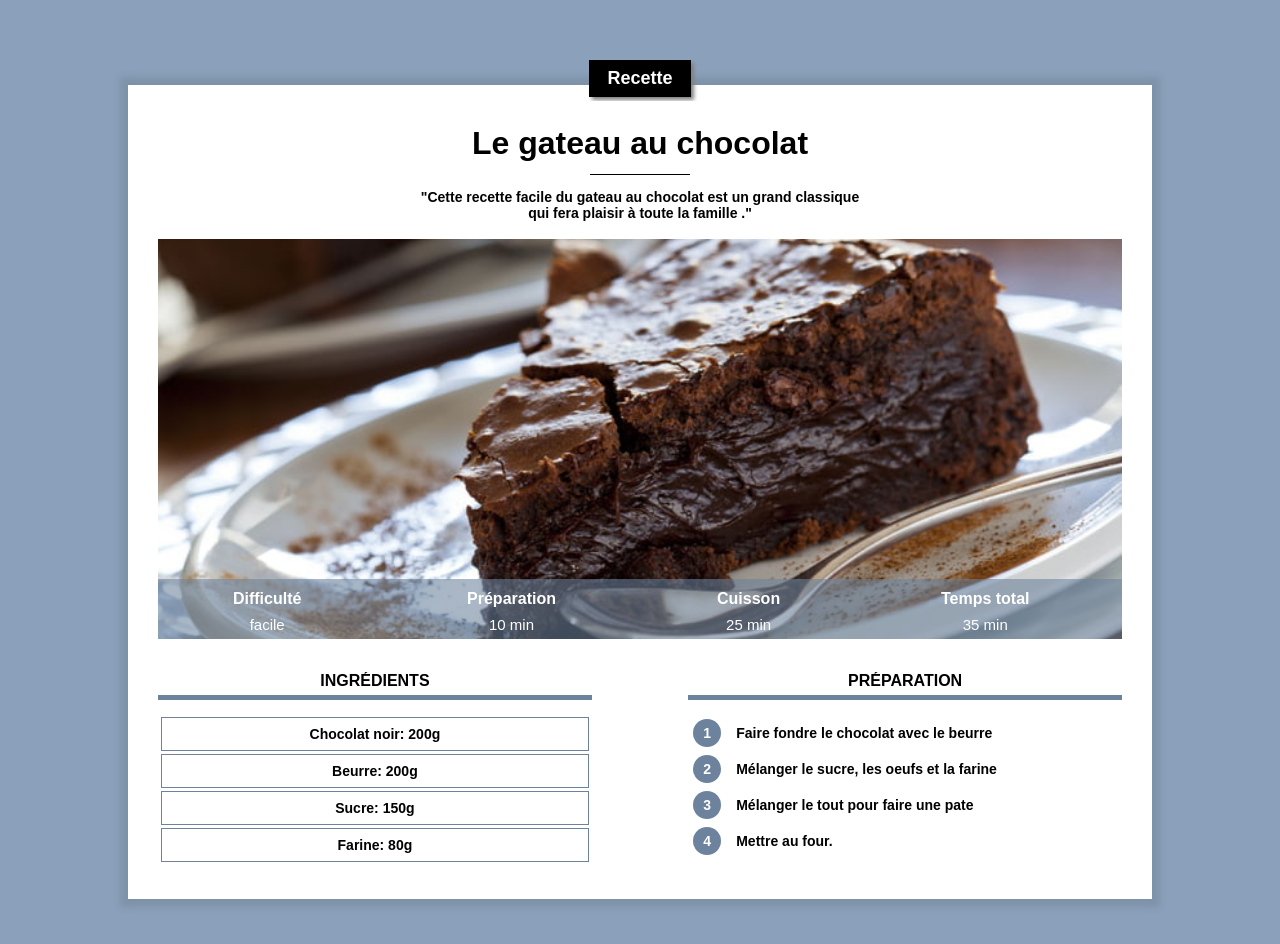
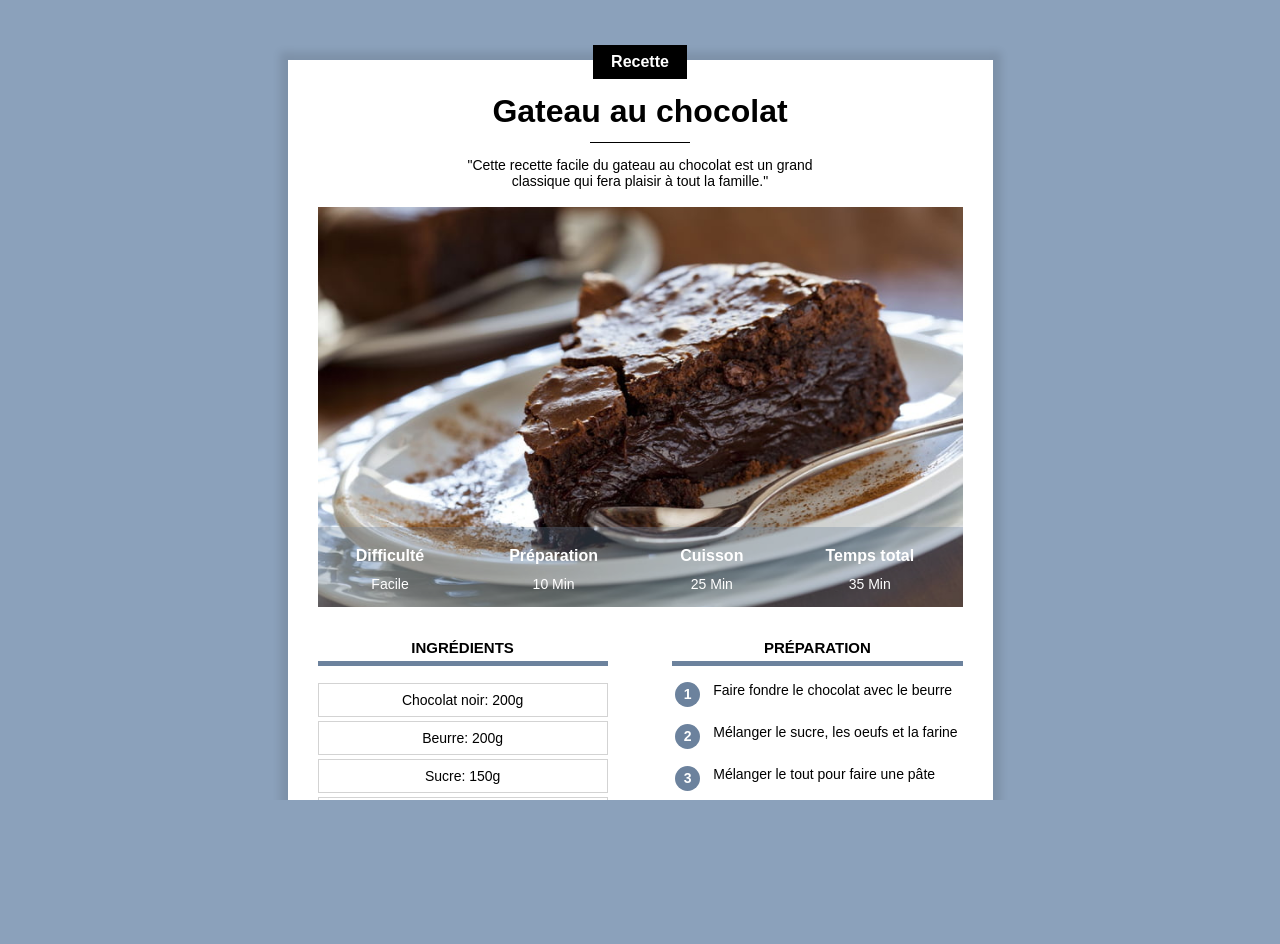
Before and after one commit to Pogo64/site_recettes, a plain HTML site: page index.html in a window 1280 px wide. After the commit the page ends 800 px from the top, so only its background shows below. Drawn offline with Linux system fonts and the light colour scheme.

Commit message:
Add files via upload

```diff
--- a/index.html
+++ b/index.html
@@ -1,26 +1,30 @@
 <!DOCTYPE html>
 <html lang="fr">
     <head>
-        <title>Gateau au chocolat</title> <!-- Titre de l'onglet à Modifier -->
+        <title>Gateau au chocolat</title>
         <meta charset="UTF-8">
-        <link rel="stylesheet" href="recette.css">
+        <meta name="viewport" content="width=device-width, initial-scale=1.0">
+        <link rel="stylesheet" href="recette.css"/>
     </head>
     <body>
-            <div class="centrer categorie">
+        <div class="contenu">
+
+            <div class="centre categorie">
                 <p class="categorie">Recette</p>
             </div>
 
-            <div class="contenu">
-                <h1>Le gateau au chocolat</h1>
+            <h1>Gateau au chocolat</h1>
 
             <div class="separateur"></div>
 
-                <div class="centrer">
-                    <p class="description">"Cette recette facile du gateau au chocolat est un grand classique qui fera plaisir à toute la famille ."</p>
+            <!-- Mon commentaire HTML -->
+            <div class="centre">
+                <p class="description">"Cette recette facile du gateau au chocolat est un grand classique qui fera plaisir à tout la famille."</p>
             </div>
 
             <div class="info">
-                  <img class="centrer" src="gateau.jpg">
+                <img class="centre info" src="gateau.jpg">
+
                 <table class="info">
                     <tr>
                         <th>Difficulté</th>
@@ -29,17 +33,18 @@
                         <th>Temps total</th>
                     </tr>
                     <tr>
-                            <td>facile</td>
-                            <td>10 min</td>
-                            <td>25 min</td>
-                            <td>35 min</td>
+                        <td>Facile</td>
+                        <td>10 Min</td>
+                        <td>25 Min</td>
+                        <td>35 Min</td>
                     </tr>
                 </table>
             </div>
 
-                <div class="colonneIngredients colonne">
+            <div>
+                <div class="colonne1 colonne">
                     <h2>Ingrédients</h2>
-                    <div class="textIngredients">
+                    <div class="ingredients">
                         <p>Chocolat noir: 200g</p>
                         <p>Beurre: 200g</p>
                         <p>Sucre: 150g</p>
@@ -47,17 +52,13 @@
                     </div>
                 </div>
 
-                <div class="colonnePreparation colonne">
+                <div class="colonne2 colonne">
                     <h2>Préparation</h2>
-                    <div class="textPreparation">
                     <table class="preparation">
-                            <tr><td><p class="numero">1</p></td><td class="textPreparation">Faire fondre le chocolat avec le beurre</td></tr>
-                            <tr><td><p class="numero">2</p></td><td class="textPreparation">Mélanger le sucre, les oeufs et la farine</td></tr>
-                            <tr><td><p class="numero">3</p></td><td class="textPreparation">Mélanger le tout pour faire une pate</td></tr>
-                            <tr>
-                                <td><p class="numero">4</p></td>                 <!-- J'en gardes un pour l'exemple claire de sa structure -->
-                                <td class="textPreparation">Mettre au four.</td>
-                            </tr>
+                        <tr><td><p class="numero">1</p></td><td class="preparation_etape">Faire fondre le chocolat avec le beurre</td></tr>
+                        <tr><td><p class="numero">2</p></td><td class="preparation_etape">Mélanger le sucre, les oeufs et la farine</td></tr>
+                        <tr><td><p class="numero">3</p></td><td class="preparation_etape">Mélanger le tout pour faire une pâte</td></tr>
+                        <tr><td><p class="numero">4</p></td><td class="preparation_etape">Mettre au four.</td></tr>
                     </table>
                 </div>
             </div>
--- a/recette.css
+++ b/recette.css
@@ -1,147 +1,207 @@
+/*  -------------------------  */
+/* On commence par les Mobiles */
+/* --------------------------  */
+
 * {
     overflow: auto;
 }
+
 body {
-    background-color: #8ba1bb;
+    background-color: #8BA1BB;
     font-family: Arial;
     margin: 0;
-    max-width: 1440px;
 }
 
- .centrer {
+div.contenu {
+    background-color: white;
+    margin: 40px 8px 40px 8px;
+    padding: 0px 8px 20px 8px;
+    box-shadow: 0px 0px 8px 8px rgba(0, 0, 0, 0.1);
+    overflow: visible;
+}
+
+h1 {
+    text-align: center;
+    margin-bottom: 12px;
+    margin-top: 10px;
+}
+
+p.description {
+    text-align: center;
+    max-width: 400px;
+    display: inline-block;
+    font-size: 14px;
+}
+
+/* Mon commentaire CSS */
+
+.centre {
     text-align: center;
     width: 100%;
 }
 
- h1 {
-     text-align: center;
-     font-size: 32px;
-     margin-top: 10PX;
-     margin-bottom: 12PX;
+p.categorie {
+    background-color: black;
+    color: white;
+    display: inline-block;
+    margin-top: -15px;
+    padding: 8px 18px;
+    margin-bottom: 0px;
+    font-weight: bold;
+    font-size: 16px;
 }
 
 div.categorie {
-     margin-bottom: -16px;
-     margin-top: 60px;
-
+    margin-bottom: 0px;
+    margin-top: 0px;
+    overflow: visible;
 }
 
- p.categorie {
-     background-color: black ;
-     color: #fff;
-     display: inline-block;
-     padding: 8px 18px;
-     margin-top: 0;
-     margin-bottom: 0;
-     font-weight: bold;
-     font-size: 18px;
-     box-shadow: 3px 3px 4px grey;
- }
-
- div.contenu {
-      background-color: #fff;
-      margin: 0px 10% 80px 10%;
-      padding: 30px ;
-      box-shadow: 0px 0px 8px 8px rgba(0, 0, 0, 0.1);
- }
-
- p.description {
-     display: inline-block;
-     text-align: center;
-     max-width: 450px;
-     font-weight: bold;
-     font-size: 14px;
- }
 div.separateur {
+    width: 100px;
+    height: 1px;
     background-color: black;
-     height: 1px;
-     width: 100px;
-     /* Pour centrer le trait */
     margin-left: auto;
     margin-right: auto;
 }
- img.centrer {
+
+div.info {
+    position: relative;
+}
+
+table.info {
+    position: absolute;
+    bottom:0;
+    width: 100%;
+    color: white;
+    background-color: rgba(108, 130, 156, 0.322);
+     /* height: 40px */
+}
+
+table.info td {
+    text-align: center;
+    font-size: 12px;
+    vertical-align: top;
+}
+
+table.info th {
+    font-size: 14px;
+    vertical-align: bottom;
+    padding-bottom: 8px;
+}
+
+img.info {
     display: block;
     max-height: 400px;
     object-fit: cover;
     min-height: 200px;
-     background-color: #6c829d93;
+    background-color: lightgray;
 }
 
-/* -------------------------- */
- div.info {
-     position: relative;
- }
- table.info {
-     position: absolute;
-     bottom: 0;
+div.colonne {
     width: 100%;
-     color: white;
-     background-color: #6c829d93 ; /* -- les deux dernier chiffres: 93 = transparence -- */
-     height: 60px;
- }
- table.info td {
-     text-align: center;
-     font-size: 15px;
-     vertical-align: top;
- }
- table.info th {
-     font-size: 16px;
-     vertical-align: bottom;
-     padding: 5px;
+    margin-top: 20px;
 }
 
-/* --------------------- */
- div.colonne {
-     width: 45%;
-     margin-top: 20px;
- }
 div.colonne h2 {
     text-align: center;
     text-transform: uppercase;
-    font-size: 16px;
-    border-bottom: 5px solid #6c829d;
+    font-size: 15px;
+    border-bottom: 5px solid #6C829D;
     padding-bottom: 5px;
+}
 
+div.colonne1 {
+    display: inline-block;
 }
- div.colonneIngredients {
-  /*  background-color: greenyellow;  */
-    display: inline-block;
-    margin-right: 10%;
+
+div.ingredients p {
+    text-align: center;
+    font-size: 14px;
+    border: 1px solid lightgray;
+    padding: 8px 0px;
+    margin-top: 4px;
+    margin-bottom: 0;
 }
- div.colonnePreparation {
-  /*  background-color: aqua; */
-    float: right;
- }
- div.textIngredients {
+
+table.preparation p.numero {
+    background-color: #6C829D;
+    color: white;
+    width: 25px;
+    height: 25px;
     text-align: center;
     font-size: 14px;
     font-weight: bold;
+    padding-top: 4px;
+    box-sizing: border-box;
+    border-radius: 50%;
+    margin: 0;
+}
 
+table.preparation td {
+    vertical-align: top;
 }
- div.textIngredients p {
-    border: 1px solid #6c829d;
-    padding: 8px 0;
-    margin: 3px;
+
+table.preparation td.preparation_etape {
+    font-size: 14px;
+    padding-left: 10px;
+    padding-bottom: 10px;
 }
- table.preparation p.numero {
-    background-color: #6c829d;
-    text-align: center;
-    color: white;
+
+table.preparation tr {
+    height: 40px;
+}
+
+/* Styles pour Tablette */
+@media only screen and (min-width: 768px) {
+    html, body
+    {
+     height: 100%;
+     overflow: hidden
+    }
+
+    div.contenu {
+        margin: 60px 10% 80px 10%;
+        padding: 0px 30px 30px 30px;
+        min-width: 350px;
+    }
+
+    table.info {
+        height: 80px
+    }
+
+    table.info td {
         font-size: 14px;
-    font-weight: bold;
-    width: 28px;
-    height: 28px;
-    padding-top: 6px;
-    box-sizing: border-box;      /* permet de ne pas agrandir la zone qui additionent le height+padding  */
-    border-radius: 50%; /* crée un rond */
-    margin: 2px;
     }
- td.textPreparation {
-   font-size: 14px;
-   font-weight: bold;
-   padding-left: 10px;
+
+    table.info th {
+        font-size: 16px;
     }
- table.preparation tr {
-    height: 34px;  /* annule l'effet de recèrement lorsque le texte passe sur une seul ligne */
+
+    div.colonne {
+        width: 45%;
     }
+
+    div.colonne1 {
+        margin-right: 10%;
+    }
+
+    div.colonne2 {
+        float: right;
+    }
+}
+
+/* style pour les desktop */
+@media only screen and (min-width: 900px) {
+    html, body
+    {
+     height: 100%;
+     overflow: hidden
+    }
+
+    div.contenu {
+        margin-left: auto;
+        margin-right: auto;
+        width: 645px;
+    }
+}
```
Lines whose indentation alone changed are shown as unchanged.
